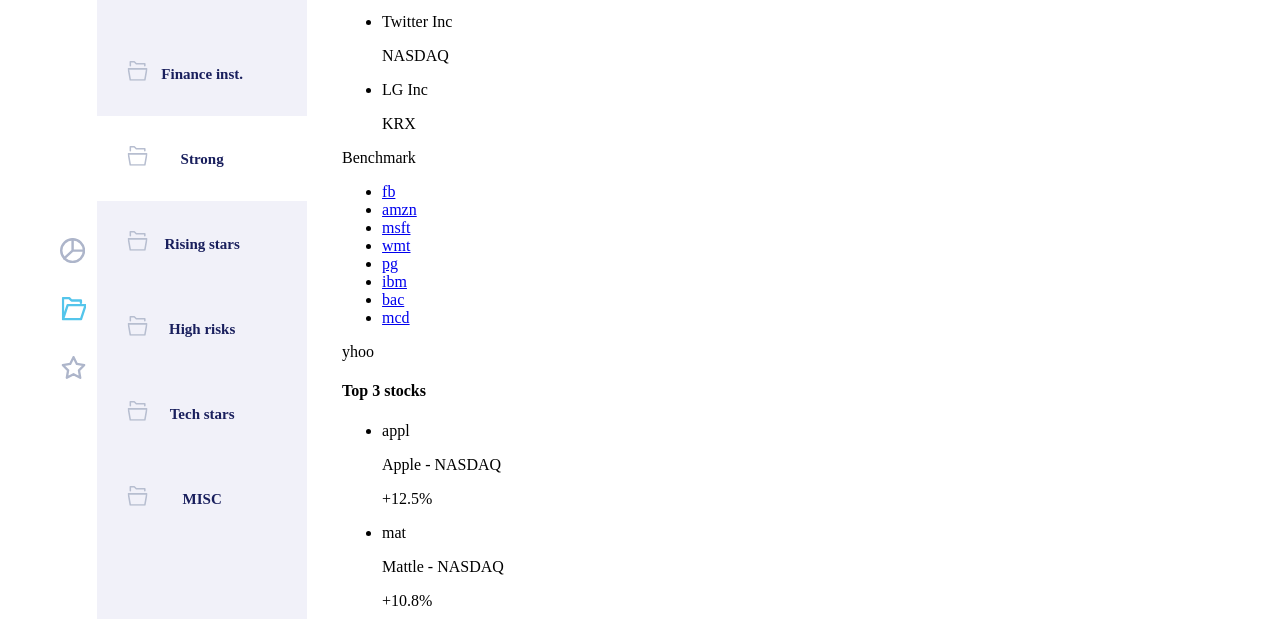
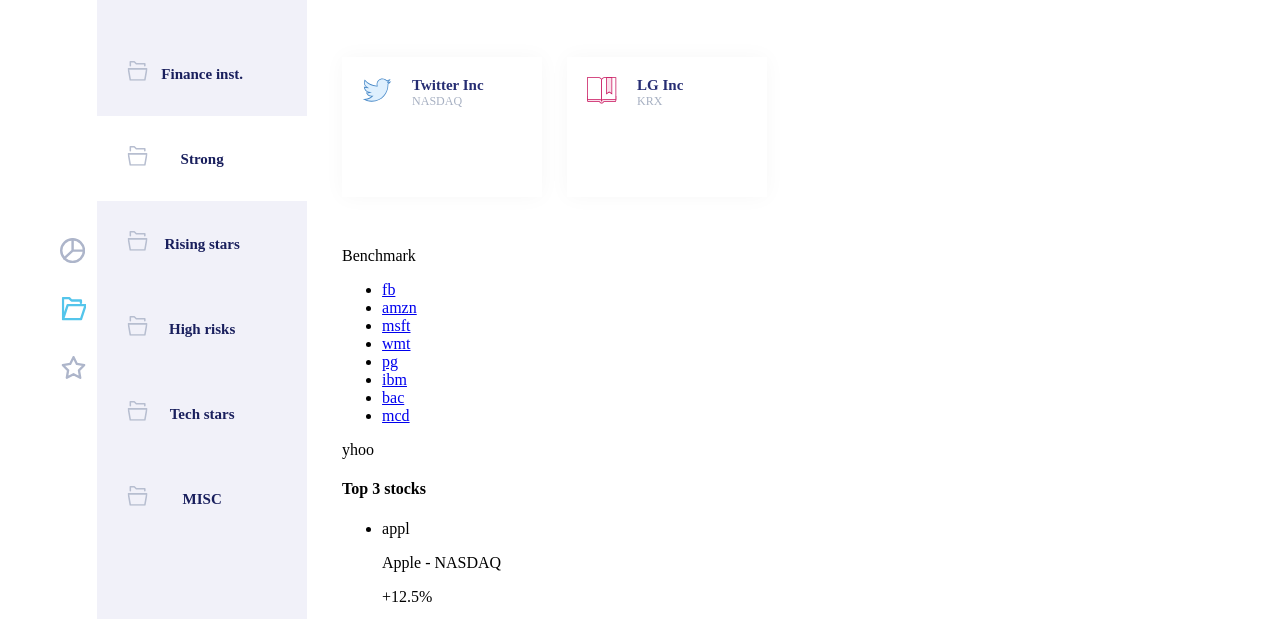
Before and after one commit to tatiana-oleynik/edcth-ui, a website: page index.html in a window 1280 px wide. Shown: the part 112-731 px from the top of the page. Drawn offline with nearby package versions, Linux system fonts and the light colour scheme; files that its build step writes are made by us from their sources; files whose address does not match are found by name.

Commit message:
Adding styles to the graphs

```diff
--- /dev/null
+++ b/source/sass/blocks/graphs.scss
@@ -0,0 +1,63 @@
+.graphs__list {
+  @include indents;
+  display: flex;
+  margin: 60px 70px 50px 0;
+
+  list-style: none;
+}
+
+.graphs__item {
+  width: 200px;
+  min-height: 140px;
+  margin-right: 25px;
+
+  background-color: #ffffff;
+  box-shadow: 0 0 20px rgba(247, 247, 247, 1);
+}
+
+.graphs__item--right::before {
+  content: "";
+  position: absolute;
+  top: -2px;
+  left: -50px;
+
+  display: block;
+  width: 40px;
+  height: 40px;
+
+  background: url("../img/bookmark.svg") no-repeat;
+}
+
+.graphs__title {
+  @include indents;
+  position: relative;
+
+  font-size: 15px;
+  font-weight: bold;
+  color: #262d73;
+
+  margin-left: 70px;
+  margin-top: 20px;
+}
+
+.graphs__title--left::before {
+  content: "";
+  position: absolute;
+  top: -2px;
+  left: -50px;
+
+  display: block;
+  width: 40px;
+  height: 40px;
+
+  background: url("../img/twitter.svg") no-repeat;
+}
+
+.graphs__subtitle {
+  @include indents;
+  font-size: 12px;
+  color: #a7b0c2;
+  text-transform: uppercase;
+
+  margin-left: 70px;
+}
--- a/source/sass/blocks/sidebar.scss
+++ b/source/sass/blocks/sidebar.scss
@@ -54,5 +54,5 @@
   height: 65px;
   padding-left: 55px;
 
-  background: url(img/avatar.jpg) no-repeat center;
+  background: url(../img/avatar.jpg) no-repeat center;
 }
--- a/source/sass/style.scss
+++ b/source/sass/style.scss
@@ -5,3 +5,4 @@
 @import "blocks/sidebar.scss";
 @import "blocks/portfolios.scss";
 @import "blocks/page-header.scss";
+@import "blocks/graphs.scss";
```
